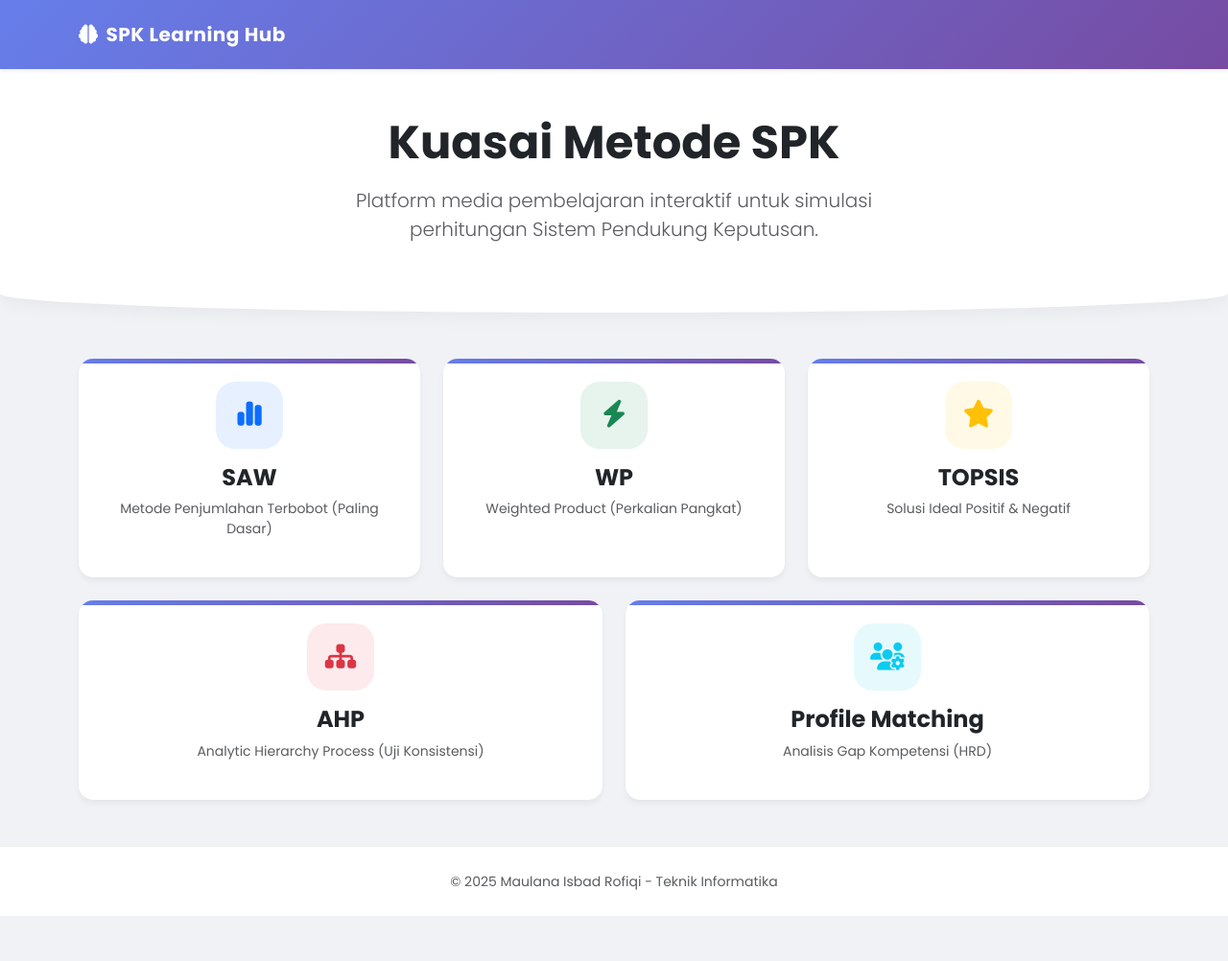
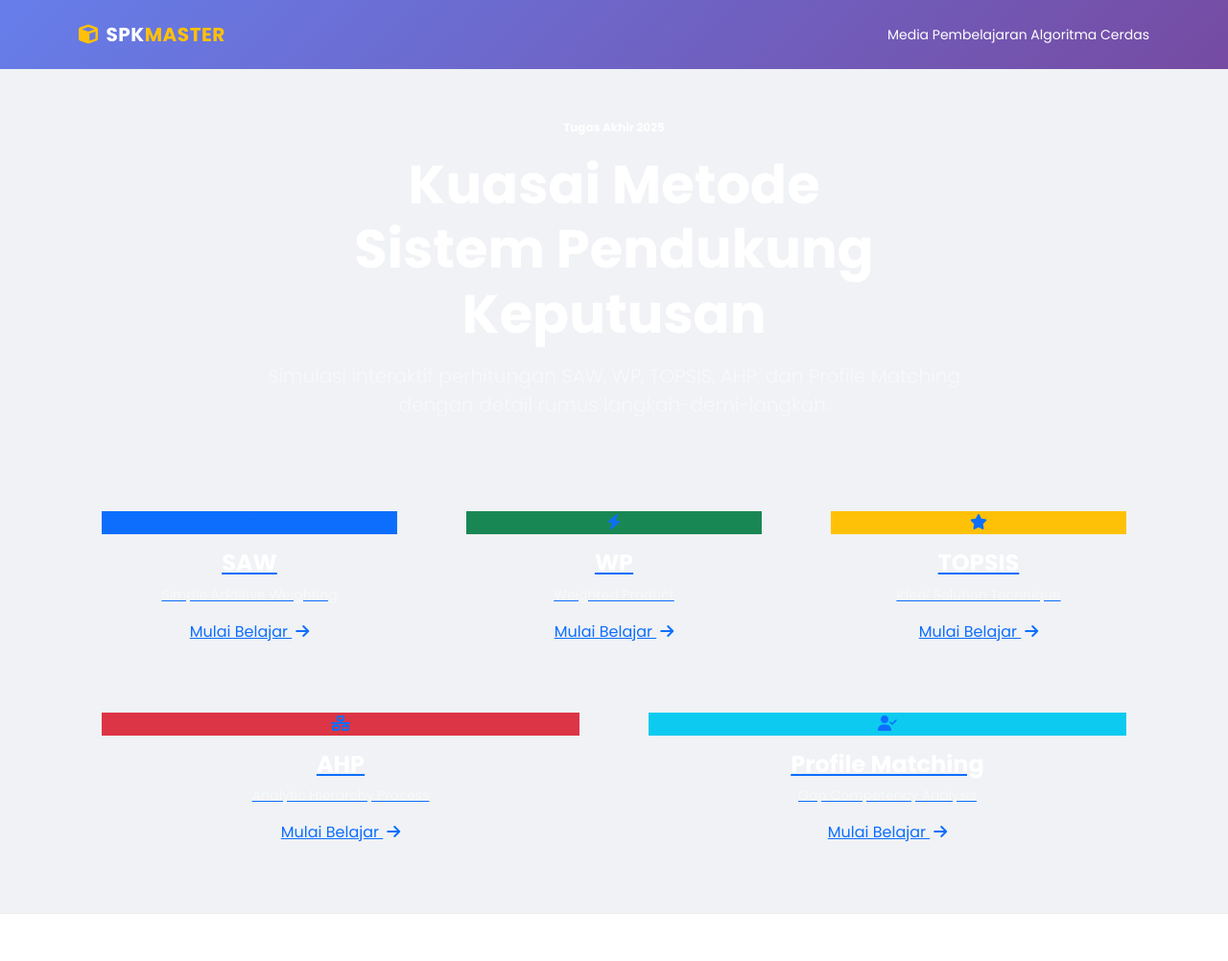
Before and after one commit to maulana-isbad-rofiqi/media-ajar-spk, a plain HTML site: page index.html in a window 1280 px wide. Shown: the whole page at 96% size. Before the commit the page ends 955 px from the top, so only its background shows below. Drawn offline with nearby package versions, Linux system fonts and the light colour scheme.

Commit message:
Update index.html

```diff
--- a/index.html
+++ b/index.html
@@ -3,96 +3,115 @@
 <head>
     <meta charset="UTF-8">
     <meta name="viewport" content="width=device-width, initial-scale=1.0">
-    <title>SPK Learning Hub</title>
+    <title>SPK Master Class - Media Pembelajaran</title>
+
+    <link rel="icon" href="https://cdn-icons-png.flaticon.com/512/3067/3067260.png" type="image/png">
+
     <link href="https://cdn.jsdelivr.net/npm/bootstrap@5.3.0/dist/css/bootstrap.min.css" rel="stylesheet">
+    <link href="https://fonts.googleapis.com/css2?family=Plus+Jakarta+Sans:wght@300;500;700;800&display=swap" rel="stylesheet">
     <link rel="stylesheet" href="https://cdnjs.cloudflare.com/ajax/libs/font-awesome/6.4.0/css/all.min.css">
+    <link rel="stylesheet" href="https://cdnjs.cloudflare.com/ajax/libs/animate.css/4.1.1/animate.min.css"/>
     <link rel="stylesheet" href="style.css">
 </head>
 <body>
 
-    <nav class="navbar navbar-dark shadow-sm">
+    <div class="bg-shape"></div>
+    <div class="bg-shape shape-2"></div>
+
+    <nav class="navbar navbar-expand-lg navbar-dark glass-nav fixed-top">
         <div class="container">
-            <a class="navbar-brand" href="#">
-                <i class="fas fa-brain me-2"></i>SPK Learning Hub
+            <a class="navbar-brand fw-bold" href="#">
+                <i class="fas fa-cube me-2 text-warning"></i>SPK<span class="text-warning">MASTER</span>
             </a>
+            <span class="navbar-text text-white small d-none d-md-block">
+                Media Pembelajaran Algoritma Cerdas
+            </span>
         </div>
     </nav>
 
-    <div class="hero-section text-center pt-5">
-        <div class="container">
-            <h1 class="display-5 fw-bold text-dark mb-3">Kuasai Metode SPK</h1>
-            <p class="lead text-muted mb-4 mx-auto" style="max-width: 600px;">
-                Platform media pembelajaran interaktif untuk simulasi perhitungan Sistem Pendukung Keputusan.
-            </p>
+    <div class="container" style="margin-top: 120px;">
+        <div class="row align-items-center mb-5">
+            <div class="col-lg-8 mx-auto text-center">
+                <span class="badge glass-badge mb-3 animate__animated animate__fadeInDown">Tugas Akhir 2025</span>
+                <h1 class="display-4 fw-bolder text-white mb-3 animate__animated animate__fadeInUp">
+                    Kuasai Metode <br> <span class="text-gradient">Sistem Pendukung Keputusan</span>
+                </h1>
+                <p class="lead text-white-50 mb-4 animate__animated animate__fadeInUp animate__delay-1s">
+                    Simulasi interaktif perhitungan SAW, WP, TOPSIS, AHP, dan Profile Matching dengan detail rumus langkah-demi-langkah.
+                </p>
+            </div>
         </div>
-    </div>
 
-    <div class="container my-5">
-        <div class="row g-4">
-            <div class="col-md-4 col-sm-6">
-                <a href="saw.html" class="text-decoration-none">
-                    <div class="menu-card h-100 p-4 text-center">
-                        <div class="icon-box bg-primary bg-opacity-10 text-primary">
-                            <i class="fas fa-chart-simple"></i>
+        <div class="row g-4 pb-5">
+            <div class="col-md-4 col-sm-6 animate__animated animate__fadeInUp animate__delay-1s">
+                <a href="saw.html" class="card-link">
+                    <div class="glass-card h-100 p-4 text-center">
+                        <div class="icon-glow bg-primary">
+                            <i class="fas fa-chart-line"></i>
                         </div>
-                        <h4 class="fw-bold text-dark">SAW</h4>
-                        <p class="text-muted small">Metode Penjumlahan Terbobot (Paling Dasar)</p>
+                        <h4 class="fw-bold mt-3 text-white">SAW</h4>
+                        <p class="text-white-50 small">Simple Additive Weighting</p>
+                        <div class="hover-info">Mulai Belajar <i class="fas fa-arrow-right ms-1"></i></div>
                     </div>
                 </a>
             </div>
 
-            <div class="col-md-4 col-sm-6">
-                <a href="wp.html" class="text-decoration-none">
-                    <div class="menu-card h-100 p-4 text-center">
-                        <div class="icon-box bg-success bg-opacity-10 text-success">
+            <div class="col-md-4 col-sm-6 animate__animated animate__fadeInUp animate__delay-1s">
+                <a href="wp.html" class="card-link">
+                    <div class="glass-card h-100 p-4 text-center">
+                        <div class="icon-glow bg-success">
                             <i class="fas fa-bolt"></i>
                         </div>
-                        <h4 class="fw-bold text-dark">WP</h4>
-                        <p class="text-muted small">Weighted Product (Perkalian Pangkat)</p>
+                        <h4 class="fw-bold mt-3 text-white">WP</h4>
+                        <p class="text-white-50 small">Weighted Product</p>
+                        <div class="hover-info">Mulai Belajar <i class="fas fa-arrow-right ms-1"></i></div>
                     </div>
                 </a>
             </div>
 
-            <div class="col-md-4 col-sm-6">
-                <a href="topsis.html" class="text-decoration-none">
-                    <div class="menu-card h-100 p-4 text-center">
-                        <div class="icon-box bg-warning bg-opacity-10 text-warning">
+            <div class="col-md-4 col-sm-6 animate__animated animate__fadeInUp animate__delay-1s">
+                <a href="topsis.html" class="card-link">
+                    <div class="glass-card h-100 p-4 text-center">
+                        <div class="icon-glow bg-warning">
                             <i class="fas fa-star"></i>
                         </div>
-                        <h4 class="fw-bold text-dark">TOPSIS</h4>
-                        <p class="text-muted small">Solusi Ideal Positif & Negatif</p>
+                        <h4 class="fw-bold mt-3 text-white">TOPSIS</h4>
+                        <p class="text-white-50 small">Ideal Solution Technique</p>
+                        <div class="hover-info">Mulai Belajar <i class="fas fa-arrow-right ms-1"></i></div>
                     </div>
                 </a>
             </div>
 
-            <div class="col-md-6 col-sm-6">
-                <a href="ahp.html" class="text-decoration-none">
-                    <div class="menu-card h-100 p-4 text-center">
-                        <div class="icon-box bg-danger bg-opacity-10 text-danger">
-                            <i class="fas fa-sitemap"></i>
+            <div class="col-md-6 col-sm-6 animate__animated animate__fadeInUp animate__delay-2s">
+                <a href="ahp.html" class="card-link">
+                    <div class="glass-card h-100 p-4 text-center">
+                        <div class="icon-glow bg-danger">
+                            <i class="fas fa-network-wired"></i>
                         </div>
-                        <h4 class="fw-bold text-dark">AHP</h4>
-                        <p class="text-muted small">Analytic Hierarchy Process (Uji Konsistensi)</p>
+                        <h4 class="fw-bold mt-3 text-white">AHP</h4>
+                        <p class="text-white-50 small">Analytic Hierarchy Process</p>
+                        <div class="hover-info">Mulai Belajar <i class="fas fa-arrow-right ms-1"></i></div>
                     </div>
                 </a>
             </div>
 
-            <div class="col-md-6 col-sm-12">
-                <a href="pm.html" class="text-decoration-none">
-                    <div class="menu-card h-100 p-4 text-center">
-                        <div class="icon-box bg-info bg-opacity-10 text-info">
-                            <i class="fas fa-users-cog"></i>
+            <div class="col-md-6 col-sm-12 animate__animated animate__fadeInUp animate__delay-2s">
+                <a href="pm.html" class="card-link">
+                    <div class="glass-card h-100 p-4 text-center">
+                        <div class="icon-glow bg-info">
+                            <i class="fas fa-user-check"></i>
                         </div>
-                        <h4 class="fw-bold text-dark">Profile Matching</h4>
-                        <p class="text-muted small">Analisis Gap Kompetensi (HRD)</p>
+                        <h4 class="fw-bold mt-3 text-white">Profile Matching</h4>
+                        <p class="text-white-50 small">Gap Competency Analysis</p>
+                        <div class="hover-info">Mulai Belajar <i class="fas fa-arrow-right ms-1"></i></div>
                     </div>
                 </a>
             </div>
         </div>
     </div>
 
-    <footer class="text-center py-4">
-        <small class="text-muted">© 2025 Maulana Isbad Rofiqi - Teknik Informatika</small>
+    <footer class="text-center py-4 text-white-50 mt-auto glass-footer">
+        <small>Developed by <strong>Maulana Isbad Rofiqi</strong> &copy; 2025</small>
     </footer>
 
 </body>
```
